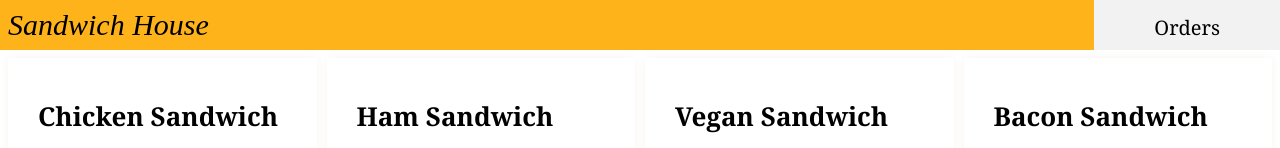
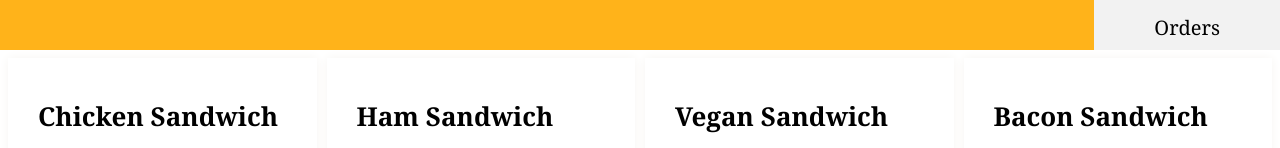
Before and after one commit to kcmanoz/sandwich, a React (Create React App) app: page / in a window 1280 px wide. Shown: the top 148 px of the page. Built offline with nearby package versions, Linux system fonts and the light colour scheme.

Commit message:
Navbar update

```diff
--- a/src/Components/Navbar.js
+++ b/src/Components/Navbar.js
@@ -2,7 +2,6 @@ const Navbar = () => {
 
       return (
         <div className='navbar'>
-          <span className='nav-title'>Sandwich House</span>
           <span className='order-btn'>Orders</span>
         </div>
       )
```
